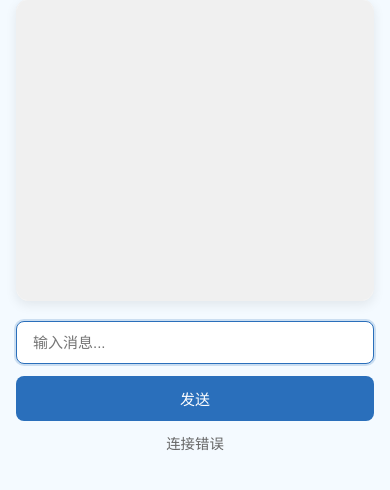
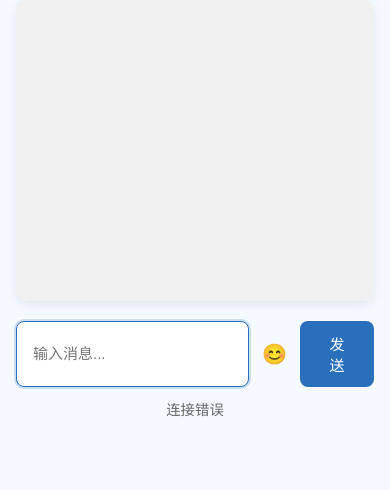
Before and after one commit to AaaBinfinity/yku_helper, a Flask app: page /discussion in a window 390 px wide. Shown: the part 140-630 px from the top of the page. Run offline with Flask 3, Linux system fonts and the light colour scheme; some libraries are stand-ins or nearby versions.

Commit message:
小表情

```diff
--- a/app/templates/discussion.html
+++ b/app/templates/discussion.html
@@ -138,6 +138,7 @@
       margin: 20px auto 0;
       display: flex;
       gap: 12px;
+      position: relative;
     }
 
     #input {
@@ -184,6 +185,49 @@
       margin-top: 12px;
     }
 
+    /* 表情选择器样式 */
+    .emoji-picker {
+      position: absolute;
+      bottom: 60px;
+      right: 0;
+      background: white;
+      border: 1px solid var(--input-border);
+      border-radius: var(--msg-radius);
+      padding: 10px;
+      width: 300px;
+      max-height: 200px;
+      overflow-y: auto;
+      box-shadow: 0 4px 12px rgba(0, 0, 0, 0.1);
+      z-index: 100;
+      display: none;
+    }
+
+    .emoji-picker.show {
+      display: block;
+    }
+
+    .emoji-btn {
+      background: none;
+      border: none;
+      font-size: 20px;
+      padding: 5px;
+      cursor: pointer;
+      transition: transform 0.2s;
+    }
+
+    .emoji-btn:hover {
+      transform: scale(1.2);
+    }
+
+    .emoji-trigger {
+      background: none;
+      border: none;
+      font-size: 20px;
+      cursor: pointer;
+      padding: 0 10px;
+      color: var(--primary-color);
+    }
+
     /* 滚动条样式 */
     #messages::-webkit-scrollbar {
       width: 8px;
@@ -220,11 +264,18 @@
       }
 
       #input-area {
-        flex-direction: column;
+        flex-direction: row;
       }
 
       button {
-        width: 100%;
+        width: auto;
+      }
+
+      .emoji-picker {
+        width: 250px;
+        right: 0;
+        left: 0;
+        margin: 0 auto;
       }
     }
 
@@ -240,6 +291,14 @@
       .notice {
         font-size: 13px;
       }
+
+      #input-area {
+        gap: 8px;
+      }
+
+      .emoji-trigger {
+        padding: 0 5px;
+      }
     }
   </style>
 </head>
@@ -252,7 +311,11 @@
   </div>
   <div id="input-area">
     <input type="text" id="input" placeholder="输入消息..." autocomplete="off">
+    <button class="emoji-trigger" id="emoji-trigger">😊</button>
     <button onclick="sendMessage()">发送</button>
+    <div class="emoji-picker" id="emoji-picker">
+      <!-- 表情将通过JS动态添加 -->
+    </div>
   </div>
   <div id="status" class="status">连接中...</div>
 
@@ -261,7 +324,60 @@
     const msgBox = document.getElementById("messages");
     const input = document.getElementById("input");
     const statusEl = document.getElementById("status");
+    const emojiPicker = document.getElementById("emoji-picker");
+    const emojiTrigger = document.getElementById("emoji-trigger");
     const mySno = "{{ session['username'] if session['username'] else '' }}";  // Jinja 注入
+
+    // 常用表情列表
+    const emojis = [
+      '😀', '😃', '😄', '😁', '😆', '😅', '😂', '🤣', '😊', '😇',
+      '🙂', '🙃', '😉', '😌', '😍', '🥰', '😘', '😗', '😙', '😚',
+      '😋', '😛', '😝', '😜', '🤪', '🤨', '🧐', '🤓', '😎', '🥸',
+      '🤩', '🥳', '😏', '😒', '😞', '😔', '😟', '😕', '🙁', '☹️',
+      '😣', '😖', '😫', '😩', '🥺', '😢', '😭', '😤', '😠', '😡',
+      '🤬', '🤯', '😳', '🥵', '🥶', '😱', '😨', '😰', '😥', '😓',
+      '🤗', '🤔', '🤭', '🤫', '🤥', '😶', '😐', '😑', '😬', '🙄',
+      '😯', '😦', '😧', '😮', '😲', '🥱', '😴', '🤤', '😪', '😵',
+      '🤐', '🥴', '🤢', '🤮', '🤧', '😷', '🤒', '🤕', '🤑', '🤠',
+      '😈', '👿', '👹', '👺', '🤡', '💩', '👻', '💀', '☠️', '👽',
+      '👾', '🤖', '🎃', '😺', '😸', '😹', '😻', '😼', '😽', '🙀',
+      '😿', '😾', '🙈', '🙉', '🙊', '💋', '💌', '💘', '💝', '💖',
+      '💗', '💓', '💞', '💕', '💟', '❣️', '💔', '❤️', '🧡', '💛',
+      '💚', '💙', '💜', '🤎', '🖤', '🤍', '💯', '💢', '💥', '💫',
+      '💦', '💨', '🕳️', '💣', '💬', '👁️‍🗨️', '🗨️', '🗯️', '💭', '💤',
+      '👍', '👎', '👌', '✌️', '🤞', '🤟', '🤘', '🤙', '👋', '🤚',
+      '🖐️', '✋', '🖖', '👏', '🙌', '👐', '🤲', '🤝', '🙏', '✍️',
+      '💅', '🤳', '💪', '🦾', '🦿', '🦵', '🦶', '👂', '🦻', '👃',
+      '🧠', '🦷', '🦴', '👀', '👁️', '👅', '👄', '👶', '🧒', '👦',
+      '👧', '🧑', '👨', '👩', '🧔', '👱‍♂️', '👱‍♀️', '🧓', '👴', '👵'
+    ];
+
+    // 初始化表情选择器
+    function initEmojiPicker() {
+      emojis.forEach(emoji => {
+        const btn = document.createElement('button');
+        btn.className = 'emoji-btn';
+        btn.textContent = emoji;
+        btn.onclick = () => {
+          input.value += emoji;
+          input.focus();
+          toggleEmojiPicker();
+        };
+        emojiPicker.appendChild(btn);
+      });
+    }
+
+    // 切换表情选择器显示/隐藏
+    function toggleEmojiPicker() {
+      emojiPicker.classList.toggle('show');
+    }
+
+    // 点击外部关闭表情选择器
+    document.addEventListener('click', (e) => {
+      if (!emojiPicker.contains(e.target) && e.target !== emojiTrigger) {
+        emojiPicker.classList.remove('show');
+      }
+    });
 
     // 连接状态
     socket.on("connect", () => {
@@ -303,7 +419,7 @@
 
       box.className = `msg ${msgClass}`;
       box.innerHTML = `
-        <div>${escapeHtml(msg.content)}</div>
+        <div>${msg.content}</div>
         <div class="timestamp">${formatTime(msg.timestamp)}</div>
       `;
       msgBox.appendChild(box);
@@ -323,15 +439,6 @@
     }
 
     // 辅助函数
-    function escapeHtml(unsafe) {
-      return unsafe
-        .replace(/&/g, "&amp;")
-        .replace(/</g, "&lt;")
-        .replace(/>/g, "&gt;")
-        .replace(/"/g, "&quot;")
-        .replace(/'/g, "&#039;");
-    }
-
     function formatTime(timestamp) {
       const date = new Date(timestamp);
       return date.toLocaleString('zh-CN', {
@@ -344,7 +451,6 @@
       });
     }
 
-
     // 键盘快捷键支持
     input.addEventListener('keypress', (e) => {
       if (e.key === 'Enter') {
@@ -355,6 +461,13 @@
     // 页面加载时自动聚焦输入框
     window.addEventListener('load', () => {
       input.focus();
+      initEmojiPicker();
+    });
+
+    // 表情触发器点击事件
+    emojiTrigger.addEventListener('click', (e) => {
+      e.stopPropagation();
+      toggleEmojiPicker();
     });
   </script>
 </body>
```
